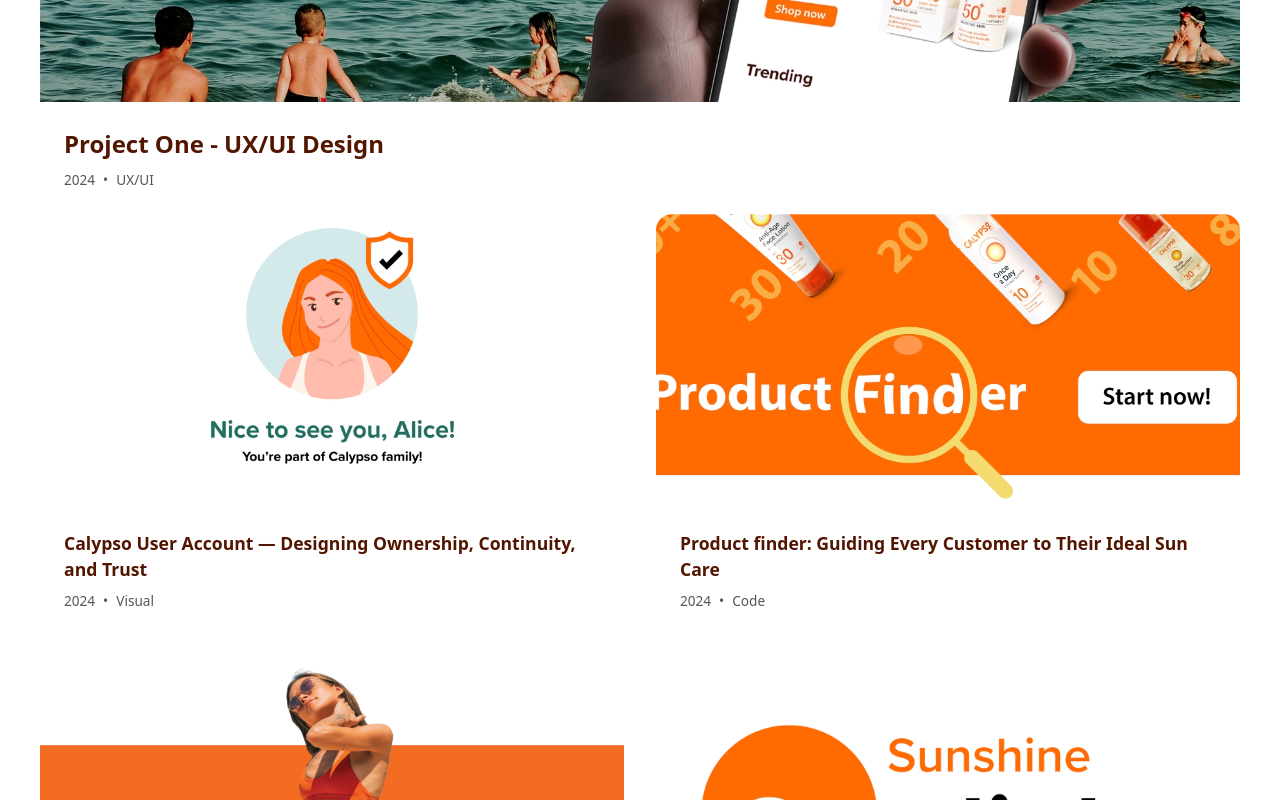
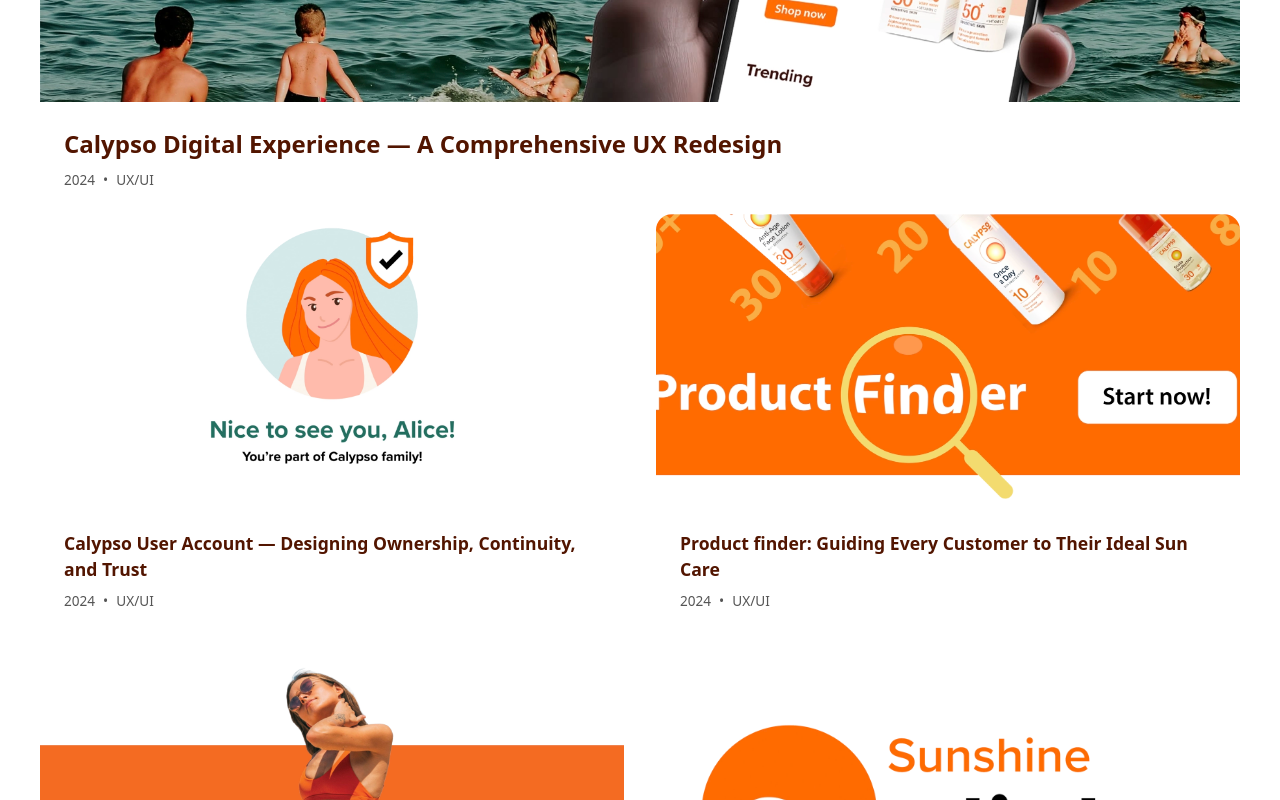
Before and after one commit to Ehsantagh/ehsan-r, a React (Vite) app: page /worklist in a window 1280 px wide. Shown: the part 680-1480 px from the top of the page. Built offline with nearby package versions, Linux system fonts and the light colour scheme.

Commit message:
all tag for projects been set

```diff
--- a/src/data/worksData.js
+++ b/src/data/worksData.js
@@ -4,7 +4,7 @@ export const worksData = [
     backgroundColor: '#FCEFD9',
     projectLink: 'https://calypsosun.com',
     projectLinkText: 'visit calypsosun.com',
-    title: 'Project One - UX/UI Design',
+    title: 'Calypso Digital Experience — A Comprehensive UX Redesign',
     timeline: '2024',
     team: '3 Designers',
     role: 'Lead UX',
@@ -348,7 +348,7 @@ export const worksData = [
         body: 'Reducing perceived effort while increasing long-term value.'
       }
     ],
-    category: 'Visual',
+    category: 'UX/UI',
   },
   {
     id: 3,
@@ -540,7 +540,7 @@ export const worksData = [
         body: 'Balancing personalisation depth with speed of completion.'
       }
     ],
-    category: 'Code',
+    category: 'UX/UI',
   },
   {
     id: 4,
@@ -845,7 +845,7 @@ export const worksData = [
         body: 'Consistency without limiting creative flexibility.'
       }
     ],
-    category: 'Industrial',
+    category: 'Visual',
   },
   {
     id: 5,
@@ -1876,7 +1876,7 @@ export const worksData = [
         body: 'Balancing visual richness with simplicity and performance.'
       }
     ],
-    category: 'Industrial',
+    category: 'UX/UI',
   },
   {
     id: 9,
@@ -2150,7 +2150,7 @@ export const worksData = [
         body: 'Improving clarity and scalability without alienating existing users.'
       }
     ],
-    category: 'Code',
+    category: 'UX/UI',
   },
   {
     id: 10,
@@ -2264,7 +2264,7 @@ export const worksData = [
         body: 'We applied the identity across website design, print collateral, digital marketing assets, and internal communications. Provided brand training to all teams and established brand governance processes.'
       }
     ],
-    category: 'Visual',
+    category: 'UX/UI',
   },
   {
     id: 11,
@@ -2378,7 +2378,7 @@ export const worksData = [
         body: 'We conducted extensive QA testing across browsers and devices, performed A/B testing on key pages, monitored performance metrics post-launch, and implemented improvements based on user feedback.'
       }
     ],
-    category: 'UX/UI',
+    category: 'Code',
   },
   {
     id: 12,
@@ -2492,7 +2492,7 @@ export const worksData = [
         body: 'We conducted environmental testing, compliance validation, stress testing under various conditions, established manufacturing processes, and implemented quality control procedures.'
       }
     ],
-    category: 'Code',
+    category: 'Industrial',
   },
   {
     id: 13,
@@ -2606,7 +2606,7 @@ export const worksData = [
         body: 'We conducted team training sessions, gathered feedback from early adopters, refined components based on usage patterns, and continuously updated the library.'
       }
     ],
-    category: 'UX/UI',
+    category: 'Industrial',
   },
   {
     id: 14,
@@ -2720,7 +2720,7 @@ export const worksData = [
         body: 'We coordinated with manufacturers to ensure production quality, conducted pre-production approvals, managed rollout to retail channels, and monitored in-market performance.'
       }
     ],
-    category: 'Visual',
+    category: 'Industrial',
   },
   {
     id: 15,
@@ -2834,6 +2834,6 @@ export const worksData = [
         body: 'We conducted extensive QA testing, load testing for scale validation, security audits and penetration testing, and implemented continuous monitoring and incident response procedures.'
       }
     ],
-    category: 'Code',
+    category: 'Industrial',
   },
 ];
```
